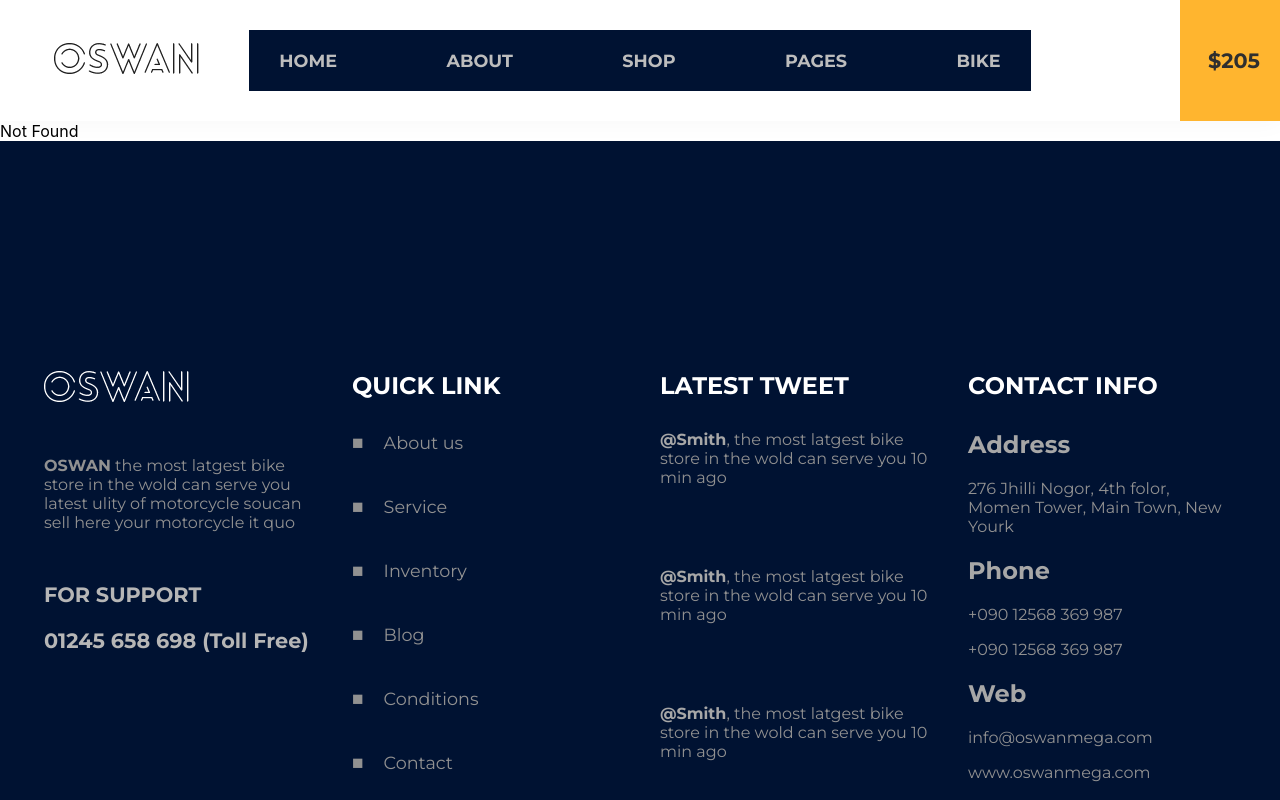
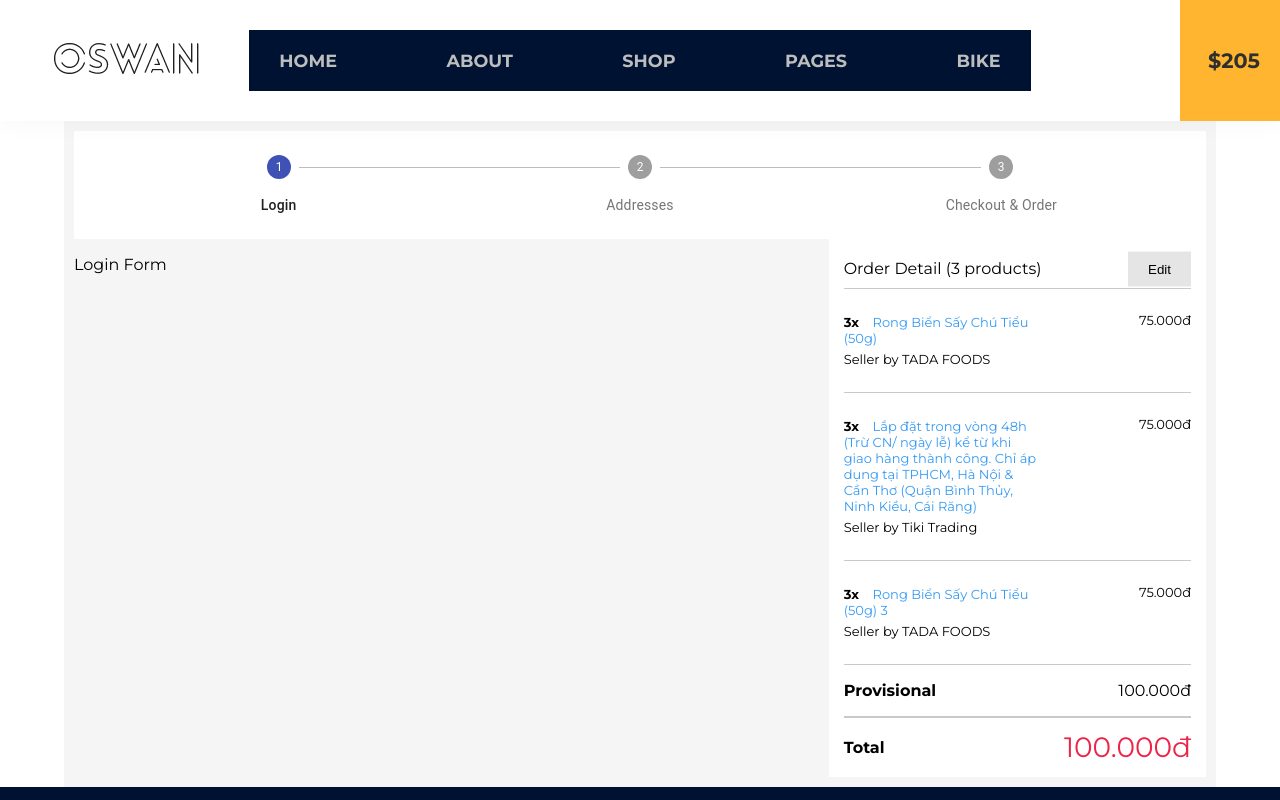
Before and after one commit to Ram4GB/ecommerce-fe-shop, a React (Create React App) app: page /checkout in a window 1280 px wide. Shown: the top 800 px of the page. Built offline with nearby package versions, Linux system fonts and the light colour scheme; some icons are missing.

Commit message:
basic steps + checkoutDetail-products

```diff
--- /dev/null
+++ b/src/commons/assets/css/checkout-page.css
@@ -0,0 +1,110 @@
+.checkout-page {
+  font-family: "Montserrat", sans-serif;
+  padding: 10px;
+  background-color: #f5f5f5;
+}
+
+/* panel */
+.checkout-page .panel-body {
+  padding: 10px 15px 0px;
+  background-color: #fff;
+}
+
+/* panel order title */
+.checkout-page .panel-body .order-title {
+  position: relative;
+  border-bottom: 1px solid #c9c9c9;
+  padding: 10px 0;
+}
+
+.checkout-page .panel-body .order-title .btn-edit {
+  position: absolute;
+  padding: 10px 20px;
+
+  right: 0;
+  top: 50%;
+  transform: translateY(-50%);
+
+  border: none;
+  cursor: pointer;
+  background-color: #e5e5e5;
+}
+
+.checkout-page .panel-body .order-title .btn-edit:hover {
+  background-color: var(--primary-bg);
+  color: white;
+}
+
+/* panel list products */
+.checkout-page .panel-body .products {
+  margin-bottom: 15px;
+}
+
+.checkout-page .panel-body .products .item {
+  position: relative;
+  padding-top: 12px;
+  padding-bottom: 12px;
+  border-bottom: 1px solid #c9c9c9;
+  font-size: 13px;
+}
+
+.checkout-page .panel-body .item .title {
+  padding-right: 150px;
+}
+
+.checkout-page .panel-body .item p.title strong {
+  padding-right: 10px;
+}
+
+.checkout-page .panel-body .item p.title a {
+  color: #007ff0cc;
+  text-decoration: none;
+}
+
+.checkout-page .panel-body .item p.title a:hover {
+  text-decoration: underline;
+}
+
+.checkout-page .panel-body .item p.title .seller-by {
+  display: block;
+  float: none;
+  margin-top: 5px;
+}
+
+.checkout-page .panel-body .item .price {
+  float: right;
+  position: absolute;
+  right: 0;
+  top: 10px;
+  text-align: right;
+}
+
+.checkout-page .panel-body .item .price span {
+  display: block;
+  float: none;
+}
+
+/* list info price */
+.checkout-page .panel-body .list-info-price {
+  margin-bottom: 13px;
+}
+
+.checkout-page .panel-body .list-info-price span {
+  float: right;
+}
+
+/* total */
+.checkout-page .panel-body .total {
+  border-top: 2px solid #c9c9c9;
+  margin-bottom: 0;
+  line-height: 19px;
+  font-weight: 700;
+  padding: 20px 0;
+}
+
+.checkout-page .panel-body .total span {
+  float: right;
+  color: #ee2347;
+  font-size: 1.75em;
+  font-weight: 400;
+}
--- a/src/commons/hocs/Routes.jsx
+++ b/src/commons/hocs/Routes.jsx
@@ -6,6 +6,7 @@ import Homepage from "../../pages/Homepage";
 import TestSagaPage from "../../pages/TestSagaPage";
 import SearchProductPage from "../../pages/SearchProductPage";
 import ProductDetailPage from "../../pages/ProductDetailPage";
+import CheckoutPage from "../../pages/CheckoutPage";
 
 export default function Routes() {
   const user = null;
@@ -26,6 +27,7 @@ export default function Routes() {
         <Route component={SearchProductPage} path="/search" exact />
         <Route component={TestSagaPage} path="/saga" exact />
         <Route component={ProductDetailPage} path="/product" exact />
+        <Route component={CheckoutPage} path="/checkout" exact />
         <Route path="*">Not Found</Route>
       </Switch>
     </MainLayout>
--- a/src/index.jsx
+++ b/src/index.jsx
@@ -12,6 +12,7 @@ import "./commons/assets/css/footer.css";
 import "./commons/assets/css/responsive.css";
 import "./commons/assets/css/search-product-page.css";
 import "./commons/assets/css/product-detail-page.css";
+import "./commons/assets/css/checkout-page.css";
 import Root from "./commons/hocs/Root";
 
 ReactDOM.render(<Root />, document.getElementById("root"));
--- /dev/null
+++ b/src/pages/CheckoutPage.jsx
@@ -0,0 +1,184 @@
+import React from "react";
+import { Grid } from "@material-ui/core";
+import Stepper from "@material-ui/core/Stepper";
+import Step from "@material-ui/core/Step";
+import StepLabel from "@material-ui/core/StepLabel";
+
+function CheckoutDetail() {
+  const fakeData = {
+    prePrice: "100.000đ",
+    realPrice: "100.000đ",
+    products: [
+      {
+        name: "Rong Biển Sấy Chú Tiểu (50g)",
+        link: "/product",
+        count: 3,
+        price: "75.000đ",
+        shop: {
+          name: "TADA FOODS",
+          link: "/shop"
+        }
+      },
+      {
+        name:
+          "Lắp đặt trong vòng 48h (Trừ CN/ ngày lễ) kể từ khi giao hàng thành công. Chỉ áp dụng tại TPHCM, Hà Nội & Cần Thơ (Quận Bình Thủy, Ninh Kiều, Cái Răng)",
+        link: "/product",
+        count: 3,
+        price: "75.000đ",
+        shop: {
+          name: "Tiki Trading",
+          link: "/shop"
+        }
+      },
+      {
+        name: "Rong Biển Sấy Chú Tiểu (50g) 3",
+        link: "/product",
+        count: 3,
+        price: "75.000đ",
+        shop: {
+          name: "TADA FOODS",
+          link: "/shop"
+        }
+      }
+    ]
+  };
+
+  return (
+    <div className="panel-body">
+      <div className="order-title">
+        <span className="title">{`Order Detail (${fakeData.products.length} products)`}</span>
+        <button type="button" className="btn-edit">
+          Edit
+        </button>
+      </div>
+      <div className="products">
+        {fakeData.products.map(p => (
+          <div className="item" key={p.name}>
+            <p className="title">
+              <strong>{`${p.count}x `}</strong>
+              <a href={p.link}>{p.name}</a>
+              <span className="seller-by">{`Seller by ${p.shop.name}`}</span>
+            </p>
+            <p className="price">
+              <span>{p.price}</span>
+            </p>
+          </div>
+        ))}
+      </div>
+      <p className="list-info-price">
+        <b>Provisional</b>
+        <span>{fakeData.prePrice}</span>
+      </p>
+      <p className="total">
+        <b>Total</b>
+        <span>{fakeData.realPrice}</span>
+      </p>
+    </div>
+  );
+}
+
+function LoginForm() {
+  return (
+    <>
+      <p>Login Form</p>
+    </>
+  );
+}
+
+function ChangeAddressForm() {
+  return (
+    <>
+      <p>ChangeAddressForm</p>
+    </>
+  );
+}
+
+function PaymentTypeForm() {
+  return (
+    <>
+      <p>PaymentTypeFrom</p>
+    </>
+  );
+}
+
+function FinishedForm() {
+  return <div>Finished</div>;
+}
+
+function getSteps() {
+  return ["Login", "Addresses", "Checkout & Order"];
+}
+
+function getStepContent(stepIndex) {
+  switch (stepIndex) {
+    case 0:
+      return <LoginForm />;
+    case 1:
+      return <ChangeAddressForm />;
+    case 2:
+      return <PaymentTypeForm />;
+    default:
+      return <FinishedForm />;
+  }
+}
+
+export default function CheckoutPage() {
+  const [activeStep, setActiveStep] = React.useState(0);
+  const steps = getSteps();
+
+  const handleNext = () => {
+    setActiveStep(prevActiveStep => prevActiveStep + 1);
+  };
+
+  const handleBack = () => {
+    setActiveStep(prevActiveStep => prevActiveStep - 1);
+  };
+
+  const handleReset = () => {
+    setActiveStep(0);
+  };
+
+  return (
+    <div className="checkout-page w-90">
+      <Stepper activeStep={activeStep} alternativeLabel>
+        {steps.map(label => (
+          <Step key={label}>
+            <StepLabel>{label}</StepLabel>
+          </Step>
+        ))}
+      </Stepper>
+
+      {activeStep === steps.length ? (
+        getStepContent(activeStep)
+      ) : (
+        <Grid container>
+          <Grid item lg={8} xs={12} sm={12}>
+            {getStepContent(activeStep)}
+          </Grid>
+          <Grid item lg={4} xs={12} sm={12}>
+            <CheckoutDetail />
+          </Grid>
+        </Grid>
+      )}
+    </div>
+  );
+}
+
+// {activeStep === steps.length ? (
+//   <div>
+//     {getStepContent(activeStep)}
+//     <button type="button" onClick={handleReset}>
+//       Reset
+//     </button>
+//   </div>
+// ) : (
+//   <div>
+//     <button type="button" disabled={activeStep === 0} onClick={handleBack}>
+//       Back
+//     </button>
+//     {getStepContent(activeStep)}
+//     <button type="button" onClick={handleNext}>
+//       {activeStep === steps.length - 1 ? "Finish" : "Next"}
+//     </button>
+//   </div>
+// )}
```
